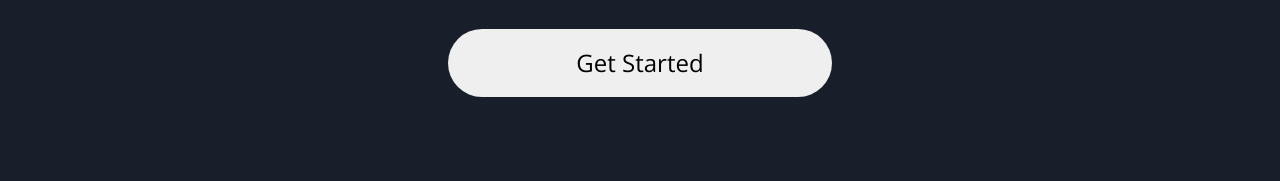
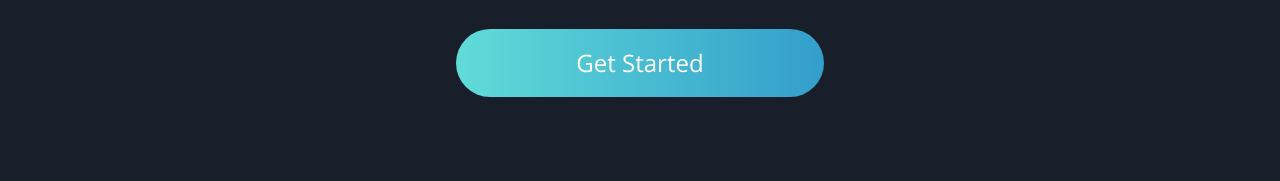
Before and after one commit to igorlech/fylo-landing, a website built with webpack: page src/index.html in a window 1280 px wide. Shown: the part 771-952 px from the top of the page. Built offline with nearby package versions, Linux system fonts and the light colour scheme.

Commit message:
added styling to primary btn

```diff
--- a/src/styles/buttons/buttons.scss
+++ b/src/styles/buttons/buttons.scss
@@ -1,6 +1,8 @@
 .primary-btn {
     font-size: 1.5rem;
-    padding: 1rem 8rem;
+    padding: 16px 120px;
     border: none;
     border-radius: 50px;
+    color: var(--white-color);
+    background: linear-gradient(90deg, var(--cyan-color) -10%, var(--blue-color));
 }
```
